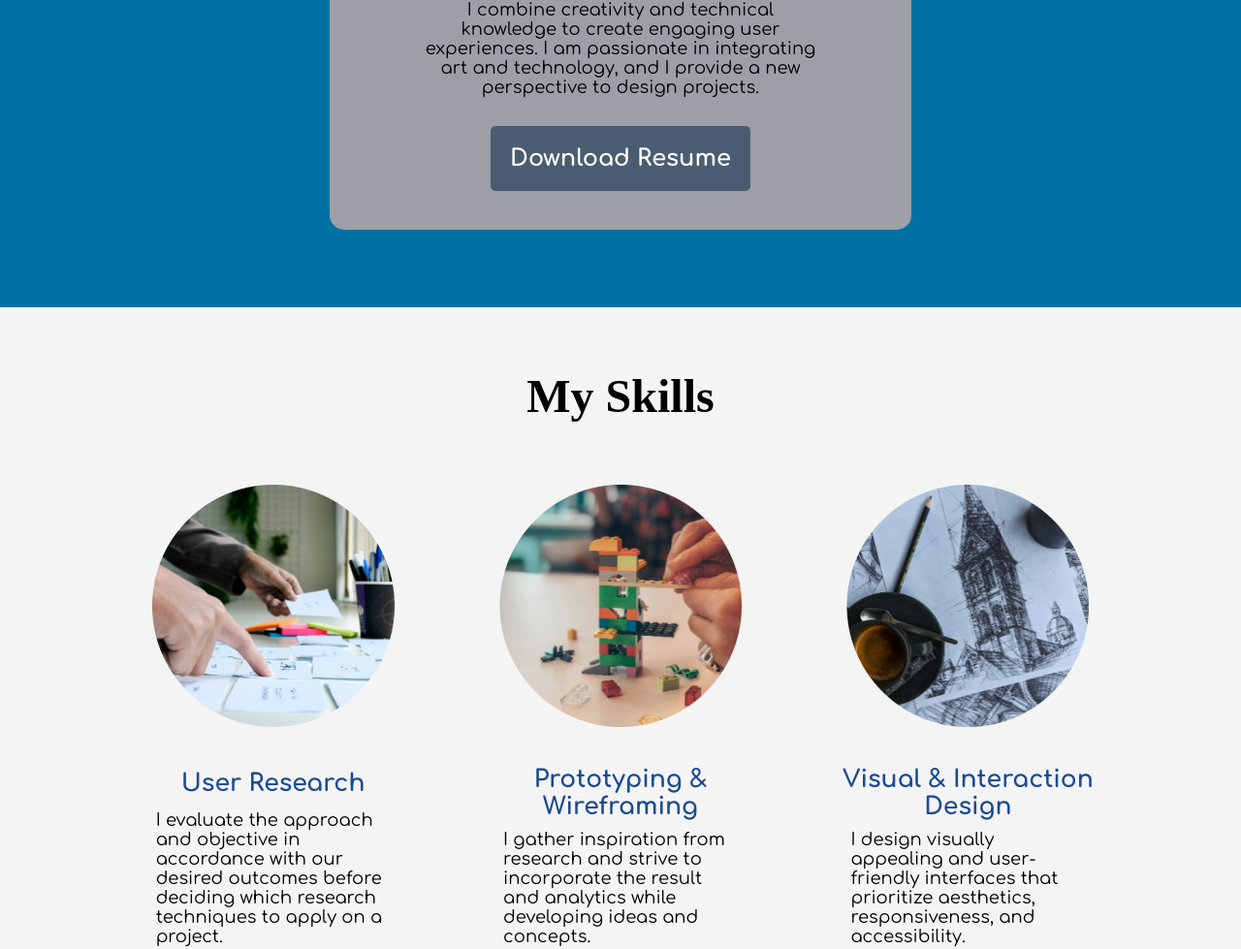
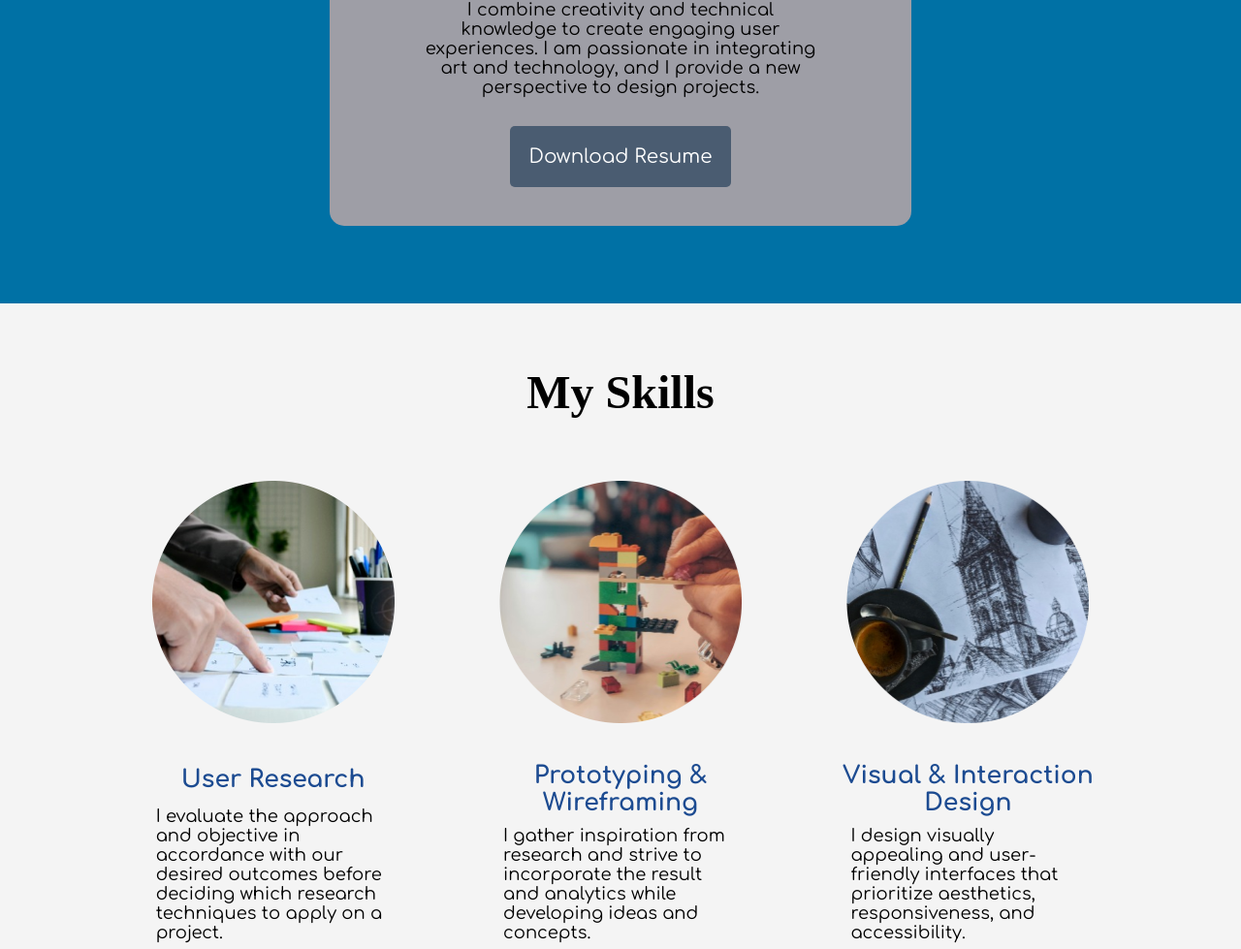
Before and after one commit to Spencerjohannes/UX_UI_HM19, a plain HTML site: page index.html in a window 1280 px wide. Shown: the part 817-1796 px from the top of the page at 97% size. Drawn offline with nearby package versions, Linux system fonts and the light colour scheme.

Commit message:
adjustments on button

```diff
--- a/css/styles.css
+++ b/css/styles.css
@@ -102,8 +102,8 @@ nav li {
     padding: 20px;
     border-radius: 5px;
     font-family: "Comfortaa", sans-serif;
-    font-size: 24px;
-    font-weight: bold;
+    font-size: 20px;
+    font-weight:400;
     color: white;
     border: none;
 }
```
